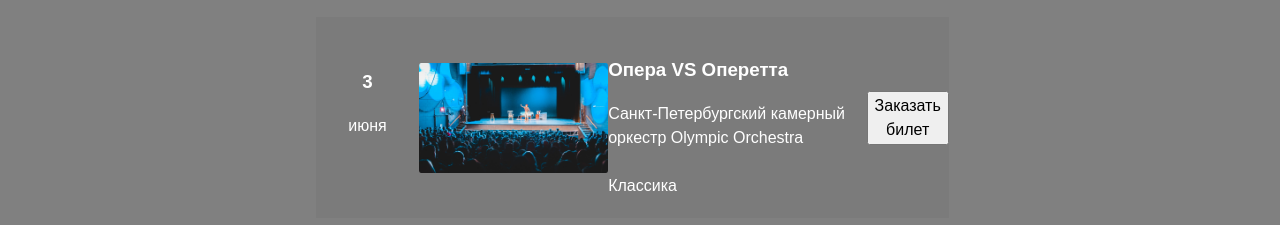
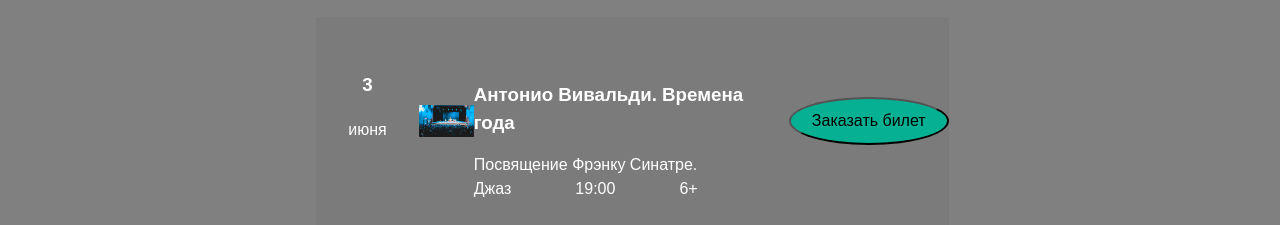
Before and after one commit to AndreyGordey/pattern_HTML, a plain HTML site: page freelance_project_6/index.html in a window 1280 px wide. Shown: the part 876-1101 px from the top of the page. Drawn offline with Linux system fonts and the light colour scheme; files whose address does not match are found by name.

Commit message:
project_6

```diff
--- a/freelance_project_6/index.html
+++ b/freelance_project_6/index.html
@@ -78,12 +78,13 @@
         <img class="afisha__img" src="./img/slider__main-image.png" alt="">
       </div>
 
-      <div>
-        <h3>Опера VS Оперетта</h3>
-        <p>Санкт-Петербургский камерный оркестр Olympic Orchestra</p>
-        <p>Классика</p>
+      <div class="antonio_vivaldi">
+        <h3 class="antonio">Антонио Вивальди. Времена года</h3>
+        <p class="frank">Посвящение Фрэнку Синатре.</p>
+        <div class="time"><p>Джаз</p><p>19:00</p><p>6+</p></div>
+
       </div>
-      <div><button>Заказать билет</button>
+      <div><button class="btn">Заказать билет</button>
       </div>
   </section>
 
--- a/freelance_project_6/style.css
+++ b/freelance_project_6/style.css
@@ -58,3 +58,30 @@
     margin: 2rem 2rem 5rem 2rem;
     text-align: center;
 }
+
+.antonio_vivaldi {
+    margin-top: 4rem;
+}
+.antonio {
+    width: 315px;
+}
+
+.frank {
+    margin-top: 1rem;
+}
+
+.time {
+    display: inline-flex;
+    justify-content: space-around;
+}
+
+.time p {
+    margin-right: 4rem;
+}
+
+.btn {
+    width: 10rem;
+    height: 3rem;
+    background-color: rgba(5, 176, 147, 1);
+    border-radius: 50%;
+}
```
